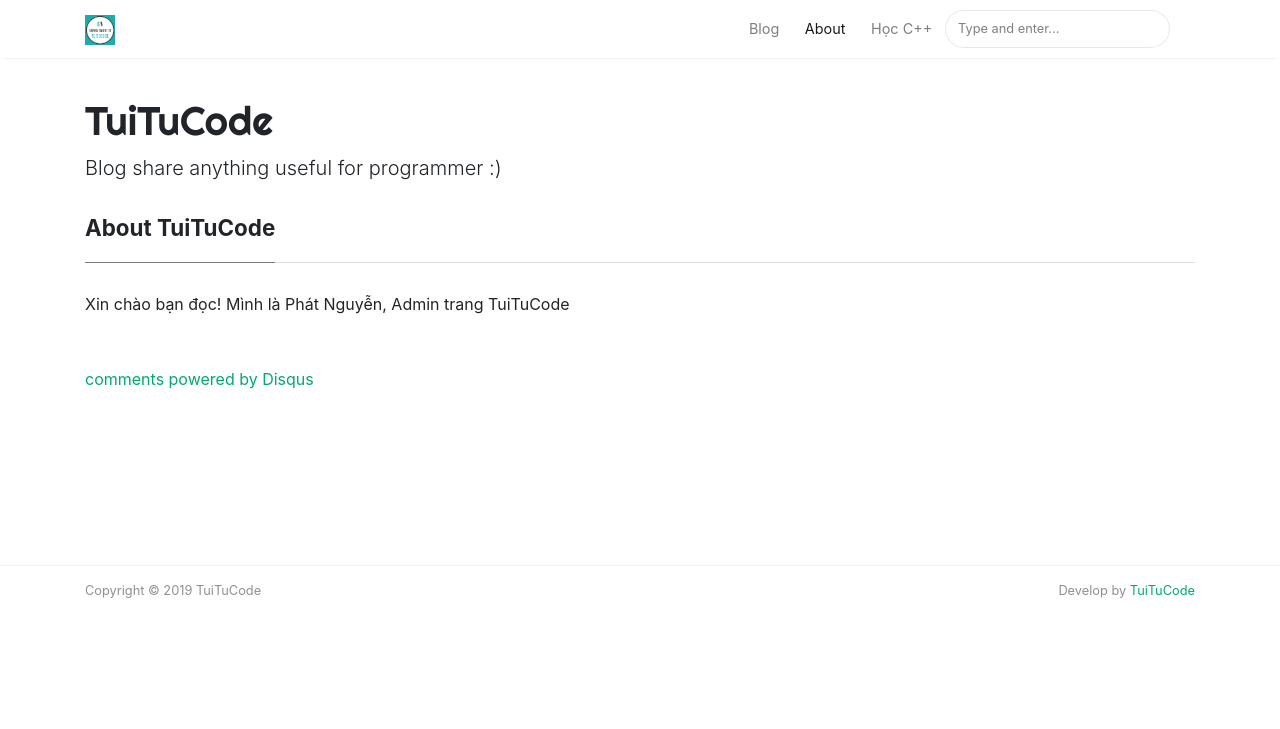
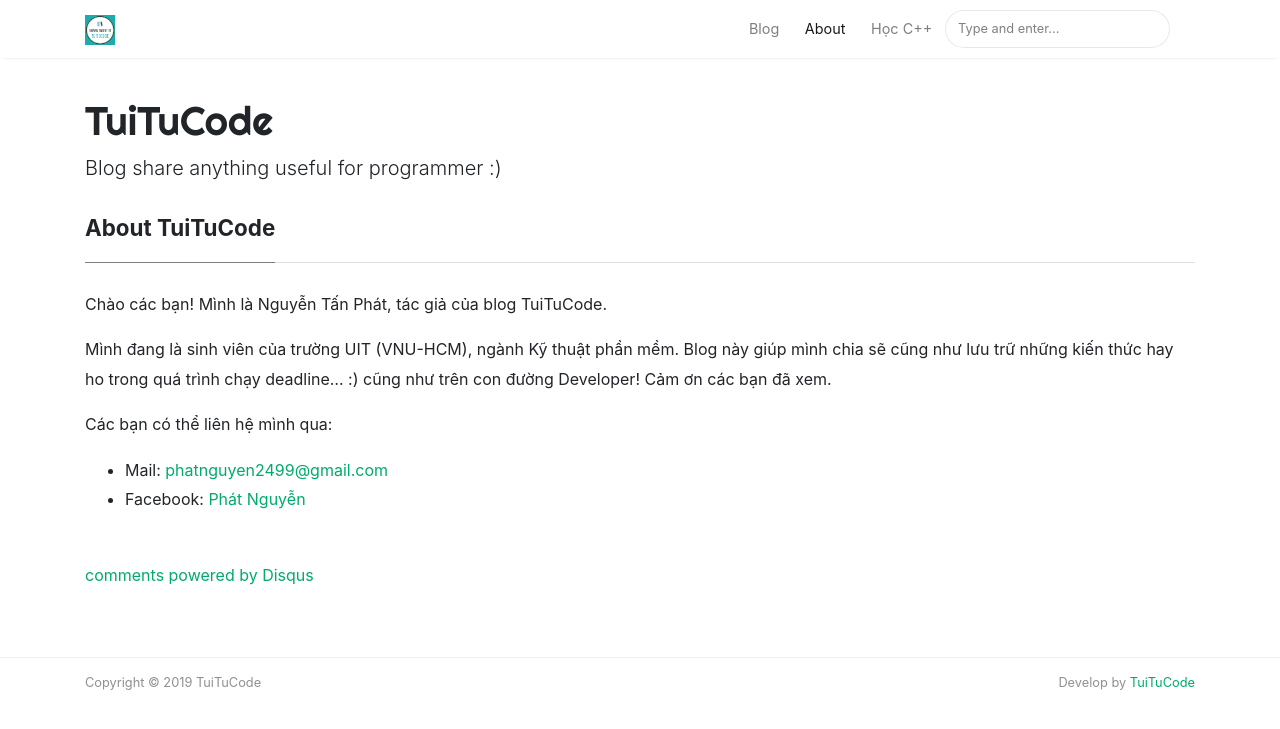
Before and after one commit to tuitucode/tuitucode.github.io, a Jekyll site: the page built from _pages/about.md, in a window 1280 px wide. Shown: the top 729 px of the page. Built offline with Jekyll 4.4.1, drawn with Linux system fonts in a browser that asks for light colours; nearby versions of some CDN libraries; comment, search, counter and statistics services are not loaded.

Commit message:
Update about.md

```diff
--- a/_pages/about.md
+++ b/_pages/about.md
@@ -5,4 +5,10 @@
 comments: true
 published: true
 ---
-Xin chào bạn đọc! Mình là Phát Nguyễn, Admin trang TuiTuCode
+Chào các bạn! Mình là Nguyễn Tấn Phát, tác giả của blog TuiTuCode.
+
+Mình đang là sinh viên của trường UIT (VNU-HCM), ngành Kỹ thuật phần mềm. Blog này giúp mình chia sẽ cũng như lưu trữ những kiến thức hay ho trong quá trình chạy deadline... :) cũng như trên con đường Developer! Cảm ơn các bạn đã xem.
+
+Các bạn có thể liên hệ mình qua:
+ - Mail: [phatnguyen2499@gmail.com](mailto:phatnguyen2499@gmail.com)
+ - Facebook: [Phát Nguyễn](https://www.facebook.com/Senlucifer)
```
